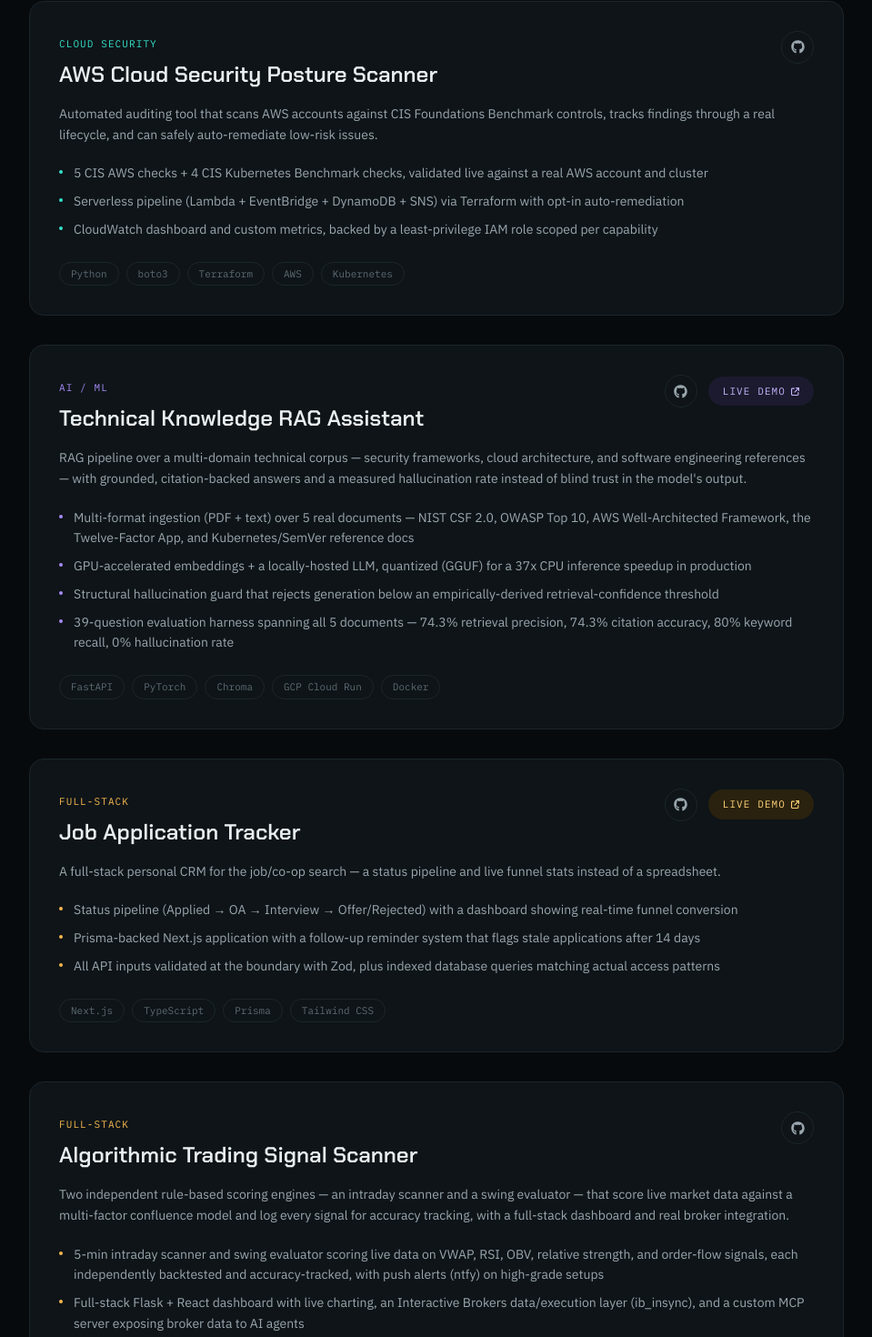
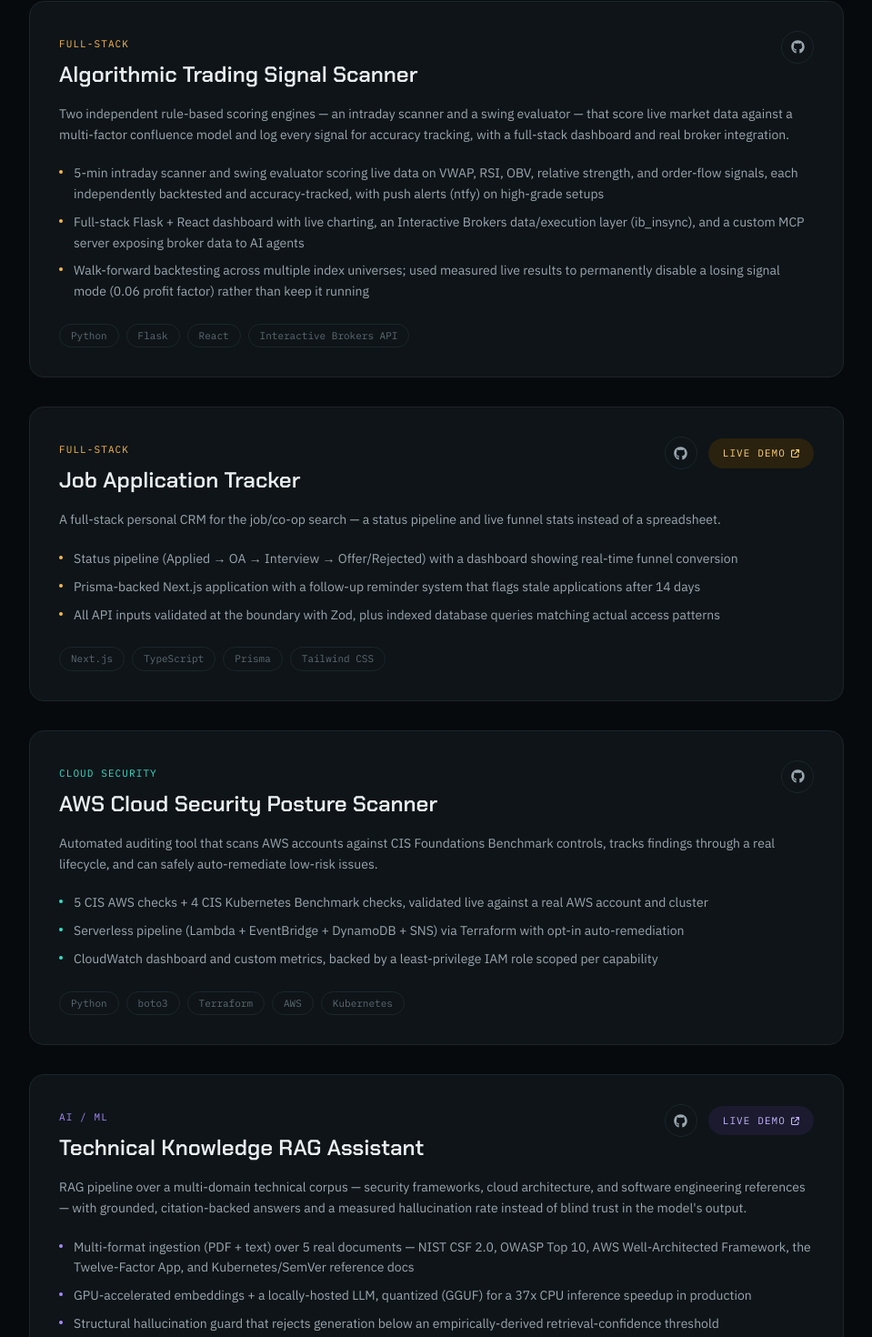
Before and after one commit to panta3/portfolio-website, a Next.js app: page / in a window 1280 px wide. Shown: the part 4231-5701 px from the top of the page at 91% size, without its empty margins (160-1119 px from the left). Built offline with nearby package versions, Linux system fonts and the light colour scheme.

Commit message:
Add PDF Studio project; order projects by creation date (oldest first)

```diff
--- a/src/data/resume.ts
+++ b/src/data/resume.ts
@@ -134,6 +134,36 @@ export const completedCertifications = [
 ];
 
 export const projects: Project[] = [
+  // Ordered by when each project was created, oldest first (see git history / file dates).
+  {
+    title: "Algorithmic Trading Signal Scanner",
+    tag: "Full-Stack",
+    color: "amber",
+    description:
+      "Two independent rule-based scoring engines — an intraday scanner and a swing evaluator — that score live market data against a multi-factor confluence model and log every signal for accuracy tracking, with a full-stack dashboard and real broker integration.",
+    bullets: [
+      "5-min intraday scanner and swing evaluator scoring live data on VWAP, RSI, OBV, relative strength, and order-flow signals, each independently backtested and accuracy-tracked, with push alerts (ntfy) on high-grade setups",
+      "Full-stack Flask + React dashboard with live charting, an Interactive Brokers data/execution layer (ib_insync), and a custom MCP server exposing broker data to AI agents",
+      "Walk-forward backtesting across multiple index universes; used measured live results to permanently disable a losing signal mode (0.06 profit factor) rather than keep it running",
+    ],
+    stack: ["Python", "Flask", "React", "Interactive Brokers API"],
+    github: "https://github.com/panta3/Trade_suggestion",
+  },
+  {
+    title: "Job Application Tracker",
+    tag: "Full-Stack",
+    color: "amber",
+    description:
+      "A full-stack personal CRM for the job/co-op search — a status pipeline and live funnel stats instead of a spreadsheet.",
+    bullets: [
+      "Status pipeline (Applied → OA → Interview → Offer/Rejected) with a dashboard showing real-time funnel conversion",
+      "Prisma-backed Next.js application with a follow-up reminder system that flags stale applications after 14 days",
+      "All API inputs validated at the boundary with Zod, plus indexed database queries matching actual access patterns",
+    ],
+    stack: ["Next.js", "TypeScript", "Prisma", "Tailwind CSS"],
+    github: "https://github.com/panta3/job-application-tracker",
+    demo: "https://job-application-tracker-alpha-lime.vercel.app",
+  },
   {
     title: "AWS Cloud Security Posture Scanner",
     tag: "Cloud Security",
@@ -165,33 +195,20 @@ export const projects: Project[] = [
     demo: "https://security-rag-assistant-x3hib67cua-uc.a.run.app",
   },
   {
-    title: "Job Application Tracker",
+    title: "PDF Studio",
     tag: "Full-Stack",
     color: "amber",
     description:
-      "A full-stack personal CRM for the job/co-op search — a status pipeline and live funnel stats instead of a spreadsheet.",
+      "A browser-based PDF editor for merging, signing, filling forms and marking up documents. All processing runs client-side, so files never leave the user's device.",
     bullets: [
-      "Status pipeline (Applied → OA → Interview → Offer/Rejected) with a dashboard showing real-time funnel conversion",
-      "Prisma-backed Next.js application with a follow-up reminder system that flags stale applications after 14 days",
-      "All API inputs validated at the boundary with Zod, plus indexed database queries matching actual access patterns",
+      "Merge and reorder pages across documents, sign with a drawn, typed or uploaded signature, fill form fields, and mark up with text, highlights and images, with full undo/redo",
+      "Real redaction: pages with redaction boxes are rendered to an image with the box burned in, and the content was verified absent from the exported file's raw bytes, not just hidden",
+      "Click-to-edit for existing text via pdf.js text extraction, plus per-character font fallback (Noto Sans) for Latin Extended, Greek, Cyrillic and Vietnamese",
+      "Maps on-screen annotations to PDF coordinates across page rotation, crop boxes and pages with their own /Rotate, checked by driving a real browser and inspecting exported files",
     ],
-    stack: ["Next.js", "TypeScript", "Prisma", "Tailwind CSS"],
-    github: "https://github.com/panta3/job-application-tracker",
-    demo: "https://job-application-tracker-alpha-lime.vercel.app",
-  },
-  {
-    title: "Algorithmic Trading Signal Scanner",
-    tag: "Full-Stack",
-    color: "amber",
-    description:
-      "Two independent rule-based scoring engines — an intraday scanner and a swing evaluator — that score live market data against a multi-factor confluence model and log every signal for accuracy tracking, with a full-stack dashboard and real broker integration.",
-    bullets: [
-      "5-min intraday scanner and swing evaluator scoring live data on VWAP, RSI, OBV, relative strength, and order-flow signals, each independently backtested and accuracy-tracked, with push alerts (ntfy) on high-grade setups",
-      "Full-stack Flask + React dashboard with live charting, an Interactive Brokers data/execution layer (ib_insync), and a custom MCP server exposing broker data to AI agents",
-      "Walk-forward backtesting across multiple index universes; used measured live results to permanently disable a losing signal mode (0.06 profit factor) rather than keep it running",
-    ],
-    stack: ["Python", "Flask", "React", "Interactive Brokers API"],
-    github: "https://github.com/panta3/Trade_suggestion",
+    stack: ["Next.js", "TypeScript", "pdf-lib", "pdf.js", "Tailwind CSS"],
+    github: "https://github.com/panta3/pdf-studio",
+    demo: "https://pdf-studio-pearl.vercel.app",
   },
 ];
 
```
